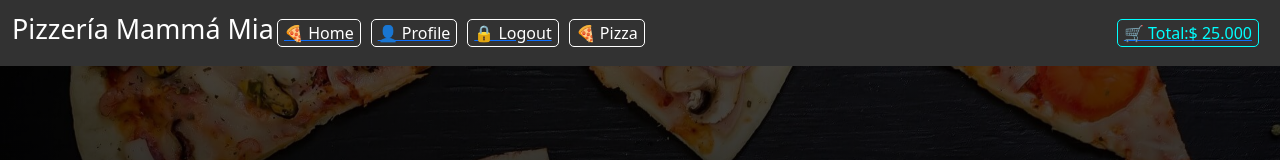
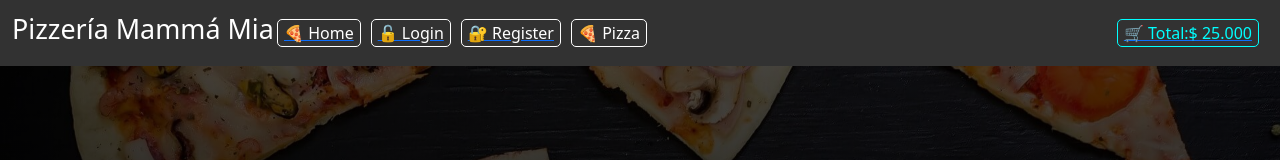
Before and after one commit to MatGimenez/DESAFIO-17, a React (Vite) app in the folder Mamma_mia/: page / in a window 1280 px wide. Shown: the top 160 px of the page. Built offline with nearby package versions, Linux system fonts and the light colour scheme; no server answers.

Commit message:
uso de token con botones LOGIN-REGISTER-PROFILE-LOGOUT / Todos los botones funcionales

```diff
--- a/Mamma_mia/src/components/Navbar.jsx
+++ b/Mamma_mia/src/components/Navbar.jsx
@@ -3,7 +3,7 @@ import { Link } from 'react-router-dom';
 
 const Navbar = () => {
     const total = 25000;
-    const token = true;
+    const token = false;
 
     return (
         <nav className='navegador navbar navbar-expand-lg'>
@@ -18,10 +18,12 @@ const Navbar = () => {
                     <div className='lista1 navbar-nav'>
                         <li className="item nav-item"><Link to="/"><button>🍕 Home</button></Link></li>
                         <li className="item nav-item">
+                            { /* Cambiar token de false a true, para revisar botones */}
                             {token == false ? <Link to="/Login"><button>🔓 Login</button></Link> : <Link to="/Profile"><button>👤 Profile</button></Link>}
                             {/* <Link to="/Login"><button>{token == false ? "🔓 Login" :"👤 Profile" }</button></Link> */}
                         </li>
                         <li className="item nav-item">
+                            { /* Cambiar token de false a true, para revisar botones */}
                             {token == false ? <Link to="/Register"><button>🔐 Register</button></Link> : <Link to="/"><button>🔒 Logout</button></Link>}
                             {/* <Link to="/Register"><button>{token == false ?  "🔐 Register": "🔒 Logout" }</button></Link> */}
 
```
